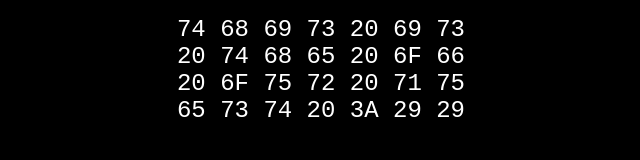
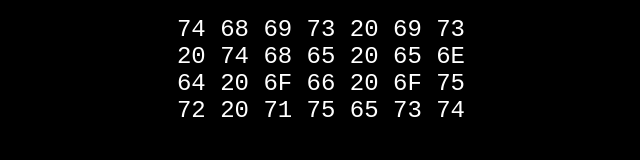
Before and after one commit to lim5max/lim5max.github.io, a plain HTML site: page quest4/3301.html in a window 1280 px wide. Shown: the full height of the page, 319-959 px from the left. Drawn offline with Linux system fonts and the light colour scheme.

Commit message:
Update 3301.html

```diff
--- a/quest4/3301.html
+++ b/quest4/3301.html
@@ -19,8 +19,7 @@
 	</head>
 	<body>
 		<p>
-			74 68 69 73 20 69 73 20 74 68 65 20 6F 66 20 6F 75 72 20 71 75 65 73
-			74 20 3A 29 29
+			74 68 69 73 20 69 73 20 74 68 65 20 65 6E 64 20 6F 66 20 6F 75 72 20 71 75 65 73 74
 		</p>
 	</body>
 </html>
```
